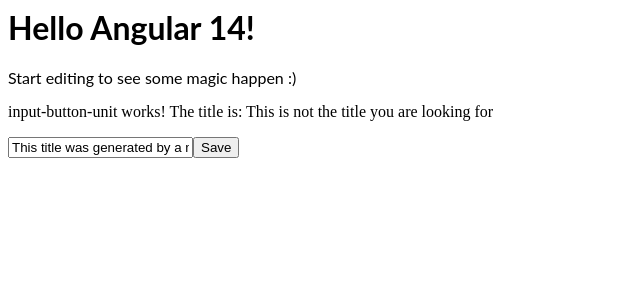
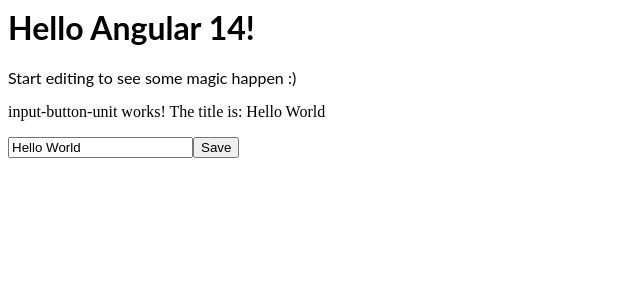
Before and after one commit to dkellycollins/ngGirls_2020-todo, an Angular app: page / in a window 1280 px wide. Shown: the top 300 px of the page, without its empty margins (0-640 px from the left). Built offline with nearby package versions, Linux system fonts and the light colour scheme.

Commit message:
#7 Event binding

```diff
--- a/src/app/input-button-unit/input-button-unit.component.ts
+++ b/src/app/input-button-unit/input-button-unit.component.ts
@@ -7,8 +7,13 @@
       input-button-unit works!
       The title is: {{ title }}
     </p>
-    <input [value]="generateTitle()" />
-    <button>Save</button>
+
+    <input [value]="title"
+           (keyup.enter)="changeTitle($event.target['value'])">
+
+    <button (click)="changeTitle('Button Clicked!')">
+      Save
+    </button>
   `,
   styleUrls: ['./input-button-unit.component.css']
 })
@@ -18,12 +23,9 @@
   constructor() { }
 
   ngOnInit() {
-    setTimeout(() => {
-      this.title = 'This is not the title you are looking for';
-    }, 3000);
   }
 
-  generateTitle(): string {
-    return 'This title was generated by a method.';
+  changeTitle(newTitle: string) {
+    this.title = newTitle;
   }
 }
```
